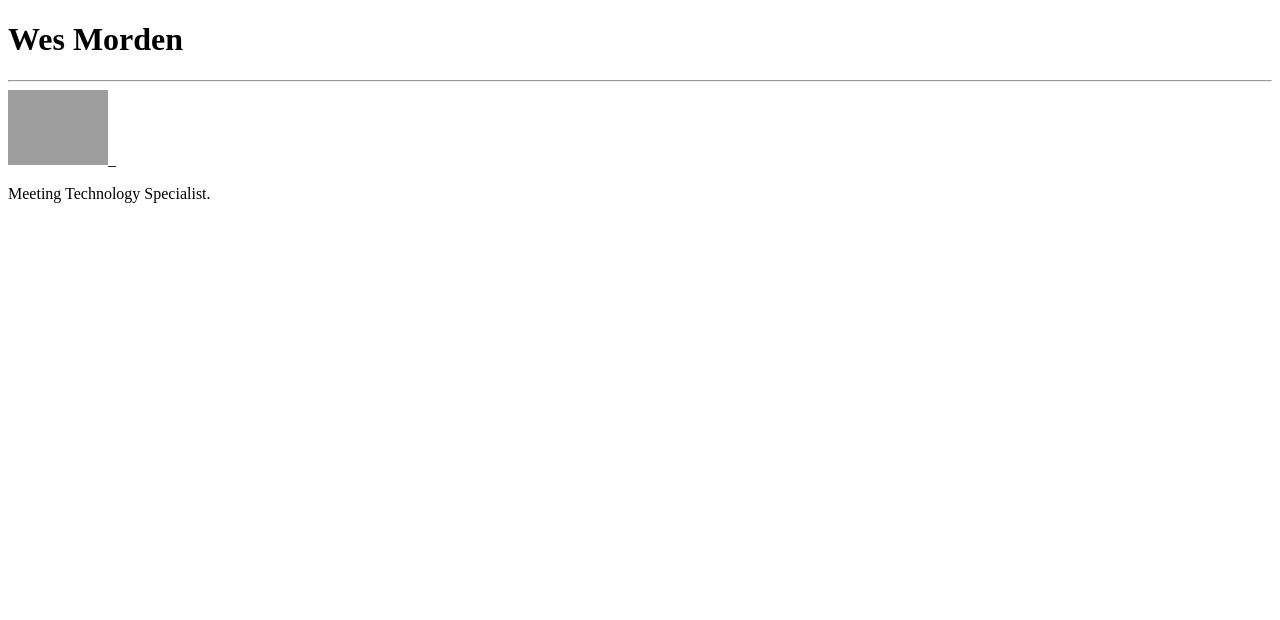
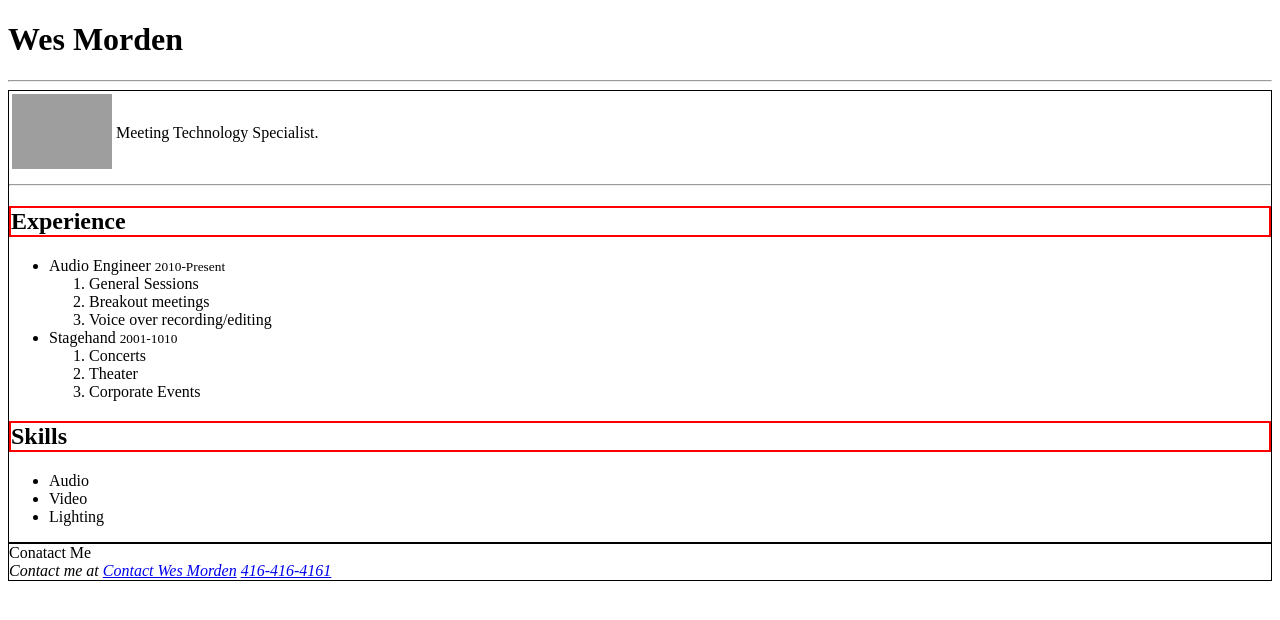
Before and after one commit to wesmorden/resume, a plain HTML site: page index.html in a window 1280 px wide. Drawn offline with Linux system fonts and the light colour scheme; grey boxes are pictures that could not be loaded.

Commit message:
New Content

```diff
--- a/index.html
+++ b/index.html
@@ -1,17 +1,90 @@
 <!DOCTYPE html>
 <html>
-<head><title>Wes Morden</title></head>
+
+<head>
+    <title>Wes Morden</title>
+    <style>
+        h2 {
+            border: solid 2px red;
+        }
+
+        section,
+        footer {
+            border: solid 1px black;
+
+    </style>
+</head>
+
 <body>
-     <h1>Wes Morden</h1>
+    <header>
+        <h1>Wes Morden</h1>
+    </header>
     <hr>
-    <a href="https://www.facebook.com/wes.morden" tar="_blank">
-        <img
-         src="https://scontent-msp1-1.xx.fbcdn.net/v/t1.0-9/120106037_10220085760469280_1581131891878096651_n.jpg? _nc_cat=106&ccb=2&_nc_sid=09cbfe&_nc_ohc=PLRwpvh73rQAX9xYU3Z&_nc_ht=scontent-msp1-1.xx&oh=030137e85a1fbd24179ceec056dc1b75&oe=6020D061"style=width:100px height:100px""   alt="Wes Morden"></a>_
-    <P> Meeting Technology Specialist.
+    <section>
+
+        <table>
+            <tr>
+                <td>
+                    <a href="https://www.facebook.com/wes.morden" tar="_blank">
+                        <img src="https://scontent-msp1-1.xx.fbcdn.net/v/t1.0-9/120106037_10220085760469280_1581131891878096651_n.jpg? _nc_cat=106&ccb=2&_nc_sid=09cbfe&_nc_ohc=PLRwpvh73rQAX9xYU3Z&_nc_ht=scontent-msp1-1.xx&oh=030137e85a1fbd24179ceec056dc1b75&oe=6020D061" style=width:100px height:100px"" alt="Wes Morden"></a>
+                </td>
+                <td>
+                    <p> Meeting Technology Specialist.</p>
+                </td>
+            </tr>
+        </table>
+        <hr>
+        <h2>Experience</h2>
+        <ul>
+            <li>Audio Engineer <small> 2010-Present</small>
+                <ol>
+                    <li>General Sessions</li>
+                    <li>Breakout meetings</li>
+                    <li>Voice over recording/editing</li>
+                </ol>
+            <li>Stagehand <small>2001-1010</small>
+                <ol>
+                    <li>Concerts</li>
+                    <li>Theater</li>
+                    <li>Corporate Events</li>
+                </ol>
+            </li>
+        </ul>
+        <h2>Skills</h2>
+        <ul>
+            <li>Audio</li>
+            <li>Video</li>
+            <li>Lighting</li>
+        </ul>
+    </section>
+
+    <footer>
+        <div>Conatact Me
+            <address>
+                Contact me at <a href="mobley@bitstream.net"> Contact Wes Morden</a> <a href="tel:416-416-4161>">416-416-4161</a></address>
+        </div>
+
+        <div>
 
 
-    </P>
+        </div>
+    </footer>
 
-    </body>
 
-   </html>
+
+
+
+    </li>
+    </ul>
+
+
+
+
+
+
+
+
+
+</body>
+
+</html>
```
